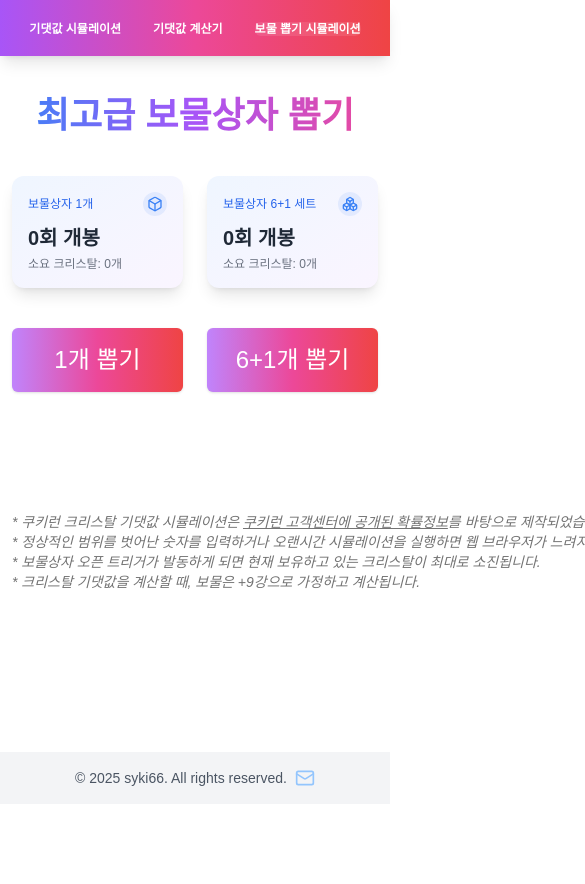
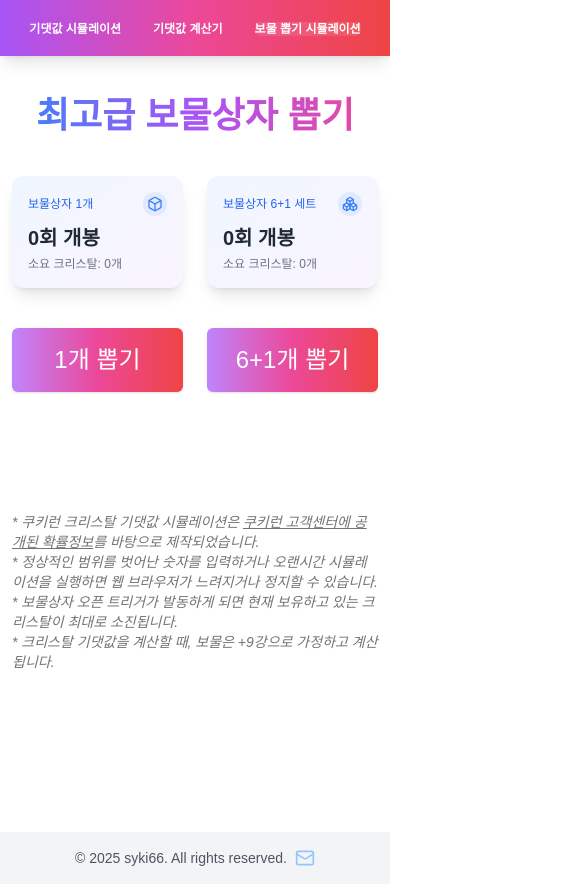
Before and after one commit to syki66/cookierun-crystal-simulator, a Next.js app: page /gacha in a window 390 px wide. Shown: the top 884 px of the page, 585 px wide, since content can reach past the window. Before the commit the page ends 844 px from the top, so only its background shows below. Built offline with nearby package versions, Linux system fonts and the light colour scheme.

Commit message:
style: 이미지 크기, 주석 반응형으로 수정

```diff
--- a/app/gacha/page.tsx
+++ b/app/gacha/page.tsx
@@ -109,7 +109,7 @@ export default function Page() {
 
         <Inventory items={splitArrayByCrystalKeyword(inventory)} />
 
-        <div className="w-[750px] mx-auto mt-20">
+        <div className="md:w-[750px] mx-auto mt-20">
           <Note>
             * 쿠키런 크리스탈 기댓값 시뮬레이션은{' '}
             <a
--- a/components/crystal-input-card.tsx
+++ b/components/crystal-input-card.tsx
@@ -52,7 +52,7 @@ const CrystalInputCard: React.FC<CrystalCardProps> = ({
               alt={item.name}
               width={48}
               height={48}
-              className="mr-2"
+              className="mr-2 w-10 h-10 md:w-12 md:h-12"
             />
           )}
           <div className="flex items-center">{item.name}</div>
```
